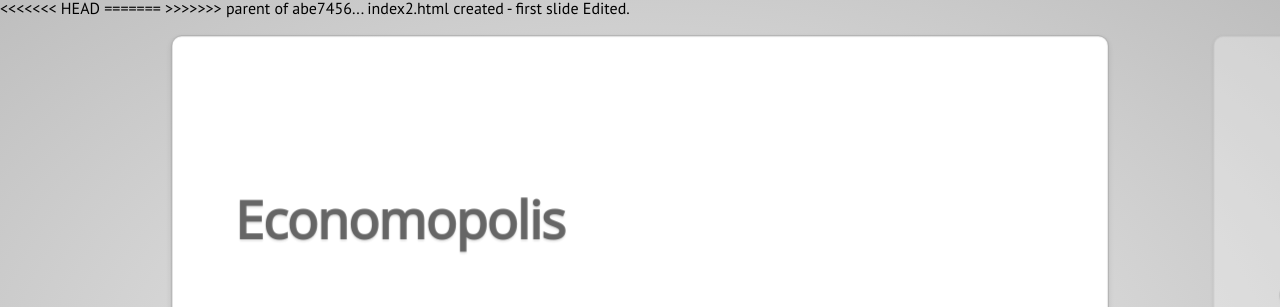
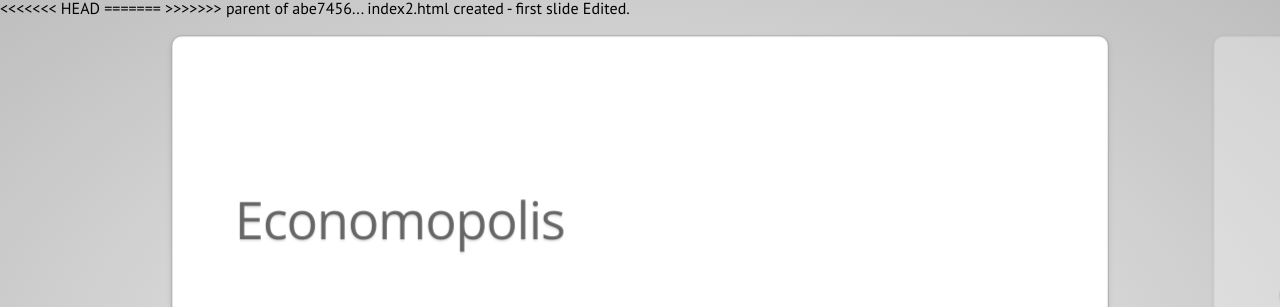
Before and after one commit to YasinMahdizadeh/Economopolis, a website: page index.html in a window 1280 px wide. Shown: the top 307 px of the page. Drawn offline with nearby package versions, Linux system fonts and the light colour scheme.

Commit message:
Update index.html

```diff
--- a/index.html
+++ b/index.html
@@ -185,7 +185,7 @@
 
     -->
     <div id="bored" class="step slide" data-x="-1000" data-y="-1500" data-autoplay="10">
-        <q><b>Economopolis</b></q>
+        <q><h1>Economopolis</h1></q>
     </div>
 
     <div class="step slide" data-x="0" data-y="-1500">
```
